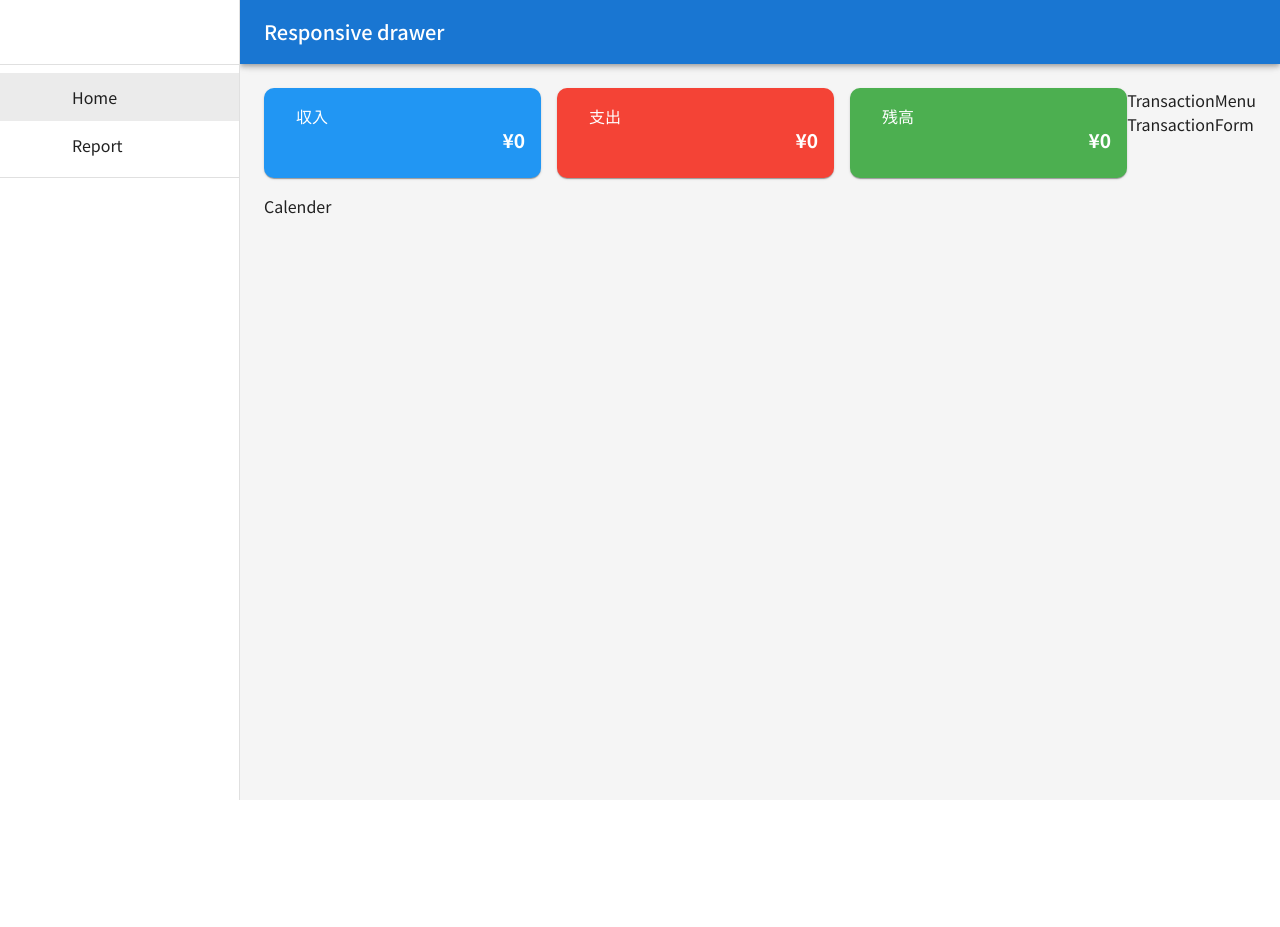
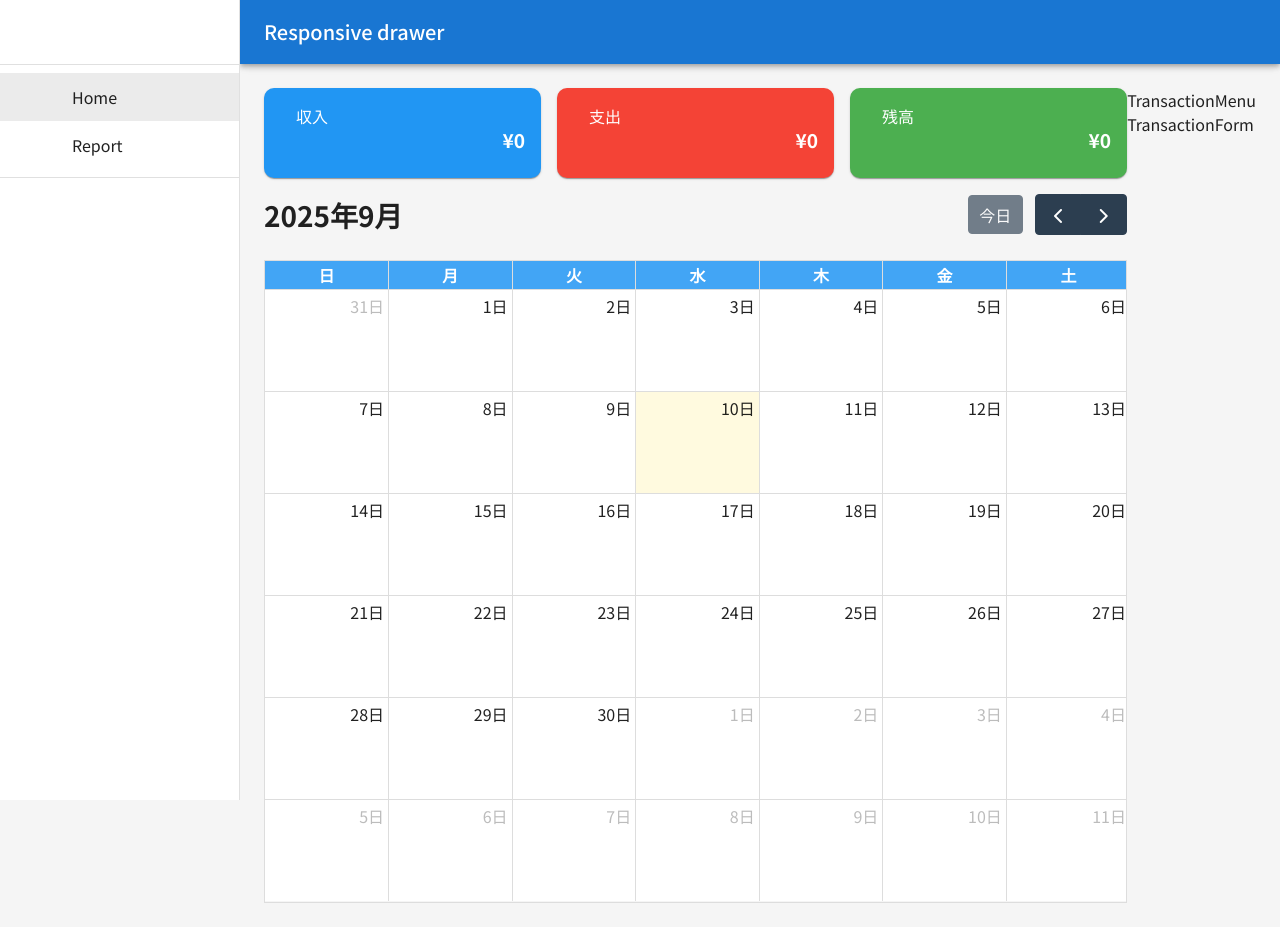
Before and after one commit to miyagi-h-tech/udemy-household-app, a React (Create React App) app: page / in a window 1280 px wide. Before the commit the page ends 800 px from the top, so only its background shows below. Built offline with nearby package versions, Linux system fonts and the light colour scheme; no server answers; the database is empty; some icons are missing; the HTML template or start-up script is replaced by a standard one.

Commit message:
fullカレンダーライブラリのインストール

```diff
--- a/package.json
+++ b/package.json
@@ -5,6 +5,9 @@
   "dependencies": {
     "@emotion/react": "^11.14.0",
     "@emotion/styled": "^11.14.1",
+    "@fullcalendar/core": "^6.1.19",
+    "@fullcalendar/daygrid": "^6.1.19",
+    "@fullcalendar/react": "^6.1.19",
     "@mui/icons-material": "^7.3.2",
     "@mui/material": "^7.3.2",
     "@testing-library/dom": "^10.4.1",
--- /dev/null
+++ b/src/calender.css
@@ -0,0 +1,48 @@
+/* aタグ */
+.fc-h-event {
+    background-color: transparent;
+    border: none;
+    text-align: right;
+    pointer-events: none;
+    /* ポインターイベントを無視する */
+}
+
+/* カレンダーの背景色設定 */
+.fc-daygrid-body,
+.fc-day {
+    background-color: white;
+    /* 背景色を白に設定 */
+}
+
+.fc-col-header-cell {
+    background-color: #42a5f5;
+    color: white;
+    /* ヘッダーのテキスト色を白に設定 */
+}
+
+.fc .fc-daygrid-day-frame {
+    height: 100%;
+    min-height: 100px;
+}
+
+/* カスタムイベントの見た目ここから */
+.money {
+    white-space: nowrap;
+    /* テキストを折り返さない */
+    overflow: hidden;
+    /* はみ出したテキストを隠す */
+    text-overflow: ellipsis;
+    /* はみ出したテキストの代わりに省略記号を表示 */
+}
+
+#event-income {
+    color: #2196f3;
+}
+
+#event-expense {
+    color: #f44336;
+}
+
+#event-balance {
+    color: #4caf50;
+}
--- a/src/components/Calender.tsx
+++ b/src/components/Calender.tsx
@@ -1,8 +1,39 @@
+import FullCalendar from '@fullcalendar/react'
 import React from 'react'
+import dayGridPlugin from '@fullcalendar/daygrid';
+import jaLocal from '@fullcalendar/core/locales/ja';
+import "../calender.css"
+import { EventContentArg } from '@fullcalendar/core';
 
 function Calender() {
+  const events = [
+  { title: 'Meeting', start: new Date() }
+  ]
+
+  const renderEventContent =(eventInfo: EventContentArg) => {
+    return (
+      <div>
+        <div className="money" id="event-income">
+          {eventInfo.event.extendedProps.income}
+        </div>
+        <div className="money" id="event-expense">
+          {eventInfo.event.extendedProps.income}
+        </div>
+        <div className="money" id="event-balance">
+          {eventInfo.event.extendedProps.income}
+        </div>
+      </div>
+    )
+  }
+
   return (
-    <div>Calender</div>
+    <FullCalendar
+      locale={jaLocal}
+      plugins={[dayGridPlugin]}
+      initialView='dayGridMonth'
+      events={events}
+      eventContent={renderEventContent}
+    />
   )
 }
 
```
Also changed, not shown: 1 other file (tests, documents, lock files or other folders).
